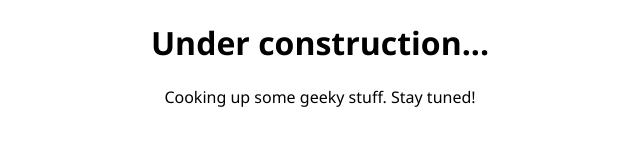
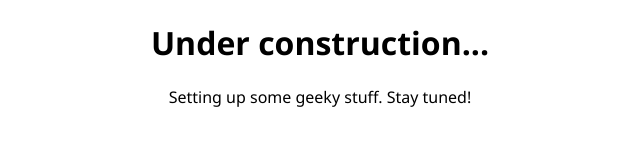
Before and after one commit to qwertyindex/site, a plain HTML site: page index.html in a window 1280 px wide. Shown: the full height of the page, 320-960 px from the left. Drawn offline with Linux system fonts and the light colour scheme.

Commit message:
Second commit
Changed message

```diff
--- a/index.html
+++ b/index.html
@@ -13,6 +13,6 @@
 <body>
     <center>
     <h1>Under construction...</h1>
-    <p>Cooking up some geeky stuff. Stay tuned!</p>
+    <p>Setting up some geeky stuff. Stay tuned!</p>
     </center>
 </body>
```
